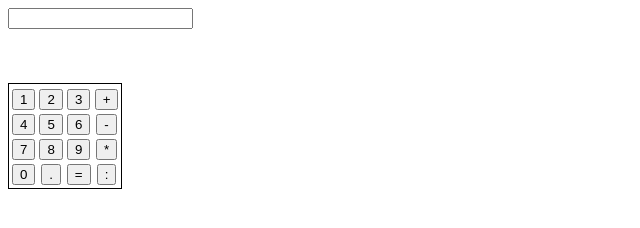
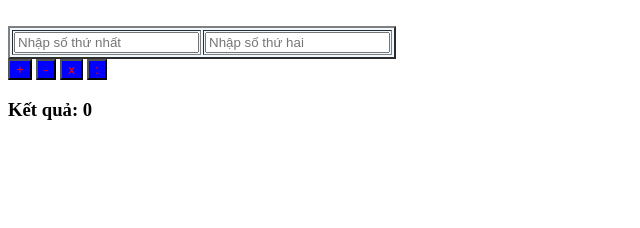
Before and after one commit to Nguyenhuy18062006/learn-git-from-scratch, a plain HTML site: page may_tinh_html.html in a window 1280 px wide. Shown: the whole page, without its empty margins (0-640 px from the left). Drawn offline with Linux system fonts and the light colour scheme.

Commit message:
máy tinh

```diff
--- a/code_lam_quen.js
+++ b/code_lam_quen.js
@@ -23,3 +23,6 @@ alert("Xin chaò");
 let userName = prompt("Nhập tên của bạn vào: ");
 console.log("Tên của bạn là: " + userName);
 alert("Chào mừng: " + userName);
+let birthUser = prompt("Nhập tuổi của bạn:");
+console.log("Tuổi của bạn là:" + birthUser);
+alert("Tuổi của bạn là: " + birthUser);
--- /dev/null
+++ b/may_tinh.js
@@ -0,0 +1,29 @@
+function caculate(tinhToan) {
+  let so1 = parseFloat(document.getElementById("so1").value);
+  let so2 = parseFloat(document.getElementById("so2").value);
+  let result = 0;
+  if (isNaN(so1) || isNaN(so2)) {
+    alert("Vui lòng nhập số hợp lệ!");
+    return;
+  }
+  switch (tinhToan) {
+    case "+":
+      result = so1 + so2;
+      break;
+    case "-":
+      result = so1 - so2;
+      break;
+    case "*":
+      result = so1 * so2;
+      break;
+    case "/":
+      if (so2 == 0) {
+        alert("Không thể chia");
+      }
+      result = so1 / so2;
+      break;
+    default:
+      result = 0;
+  }
+  document.getElementById("result").innerText = result;
+}
--- a/may_tinh_html.html
+++ b/may_tinh_html.html
@@ -4,48 +4,54 @@
     <title>Máy tinh đơn giản</title>
   </head>
   <body>
-    <table style="border: 1px solid black">
+    <div>
+      <table style="background-color: aliceblue" border="2px">
+        <tr>
+          <th>
+            <input type="caculator" id="so1" placeholder="Nhập số thứ nhất" />
+          </th>
+          <br />
+          <th>
+            <input type="caculator" id="so2" placeholder="Nhập số thứ hai" />
+          </th>
+        </tr>
+      </table>
       <span>
-        <tr>
-          <input />
-        </tr>
+        <button
+          onclick="caculate('+')"
+          style="color: rgb(255, 0, 0); background-color: blue"
+        >
+          +
+        </button>
       </span>
-      <br />
       <span>
-        <tr>
-          <th><input type="button" value="1" /></th>
-          <th><input type="button" value="2" /></th>
-          <th><input type="button" value="3" /></th>
-          <th><input type="button" value="+" /></th>
-        </tr>
+        <button
+          onclick="caculate('-')"
+          style="color: rgb(255, 0, 0); background-color: blue"
+        >
+          -
+        </button>
       </span>
-      <br />
       <span>
-        <tr>
-          <th><input type="button" value="4" /></th>
-          <th><input type="button" value="5" /></th>
-          <th><input type="button" value="6" /></th>
-          <th><input type="button" value="-" /></th>
-        </tr>
+        <button
+          onclick="caculate('*')"
+          style="color: rgb(255, 0, 0); background-color: blue"
+        >
+          x
+        </button>
       </span>
-      <br />
       <span>
-        <tr>
-          <th><input type="button" value="7" /></th>
-          <th><input type="button" value="8" /></th>
-          <th><input type="button" value="9" /></th>
-          <th><input type="button" value="*" /></th>
-        </tr>
+        <button
+          onclick="caculate('/')"
+          style="color: rgb(255, 0, 0); background-color: blue"
+        >
+          :
+        </button>
       </span>
-      <br />
-      <span>
-        <tr>
-          <th><input type="button" value="0" /></th>
-          <th><input type="button" value="." /></th>
-          <th><input type="button" value="=" /></th>
-          <th><input type="button" value=":" /></th>
-        </tr>
-      </span>
-    </table>
+    </div>
+    <div>
+      <h3>Kết quả: <span id="result">0</span></h3>
+    </div>
+    <script src="may_tinh.js"></script>
   </body>
 </html>
```
